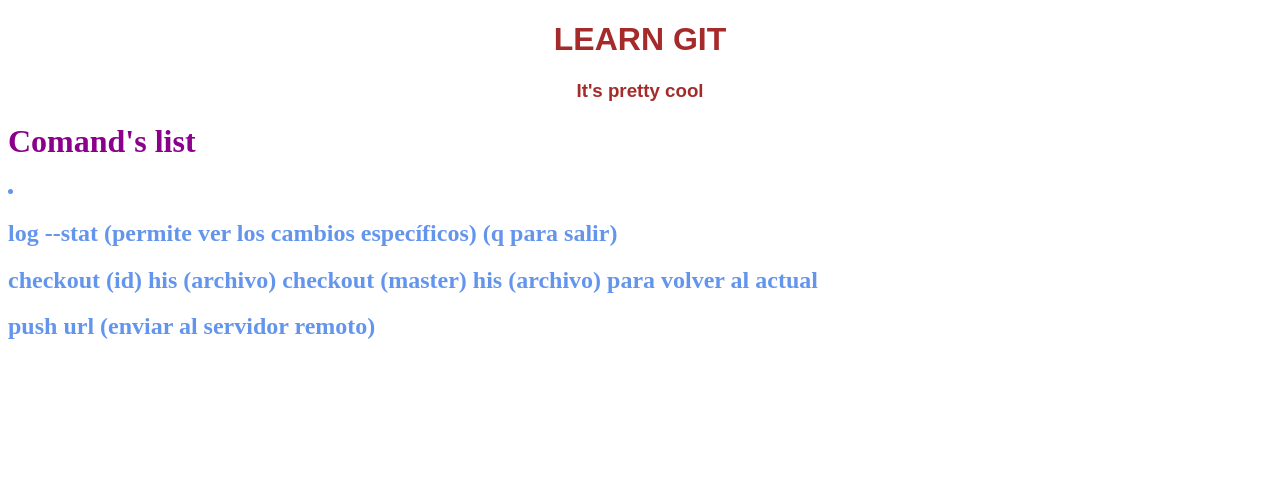
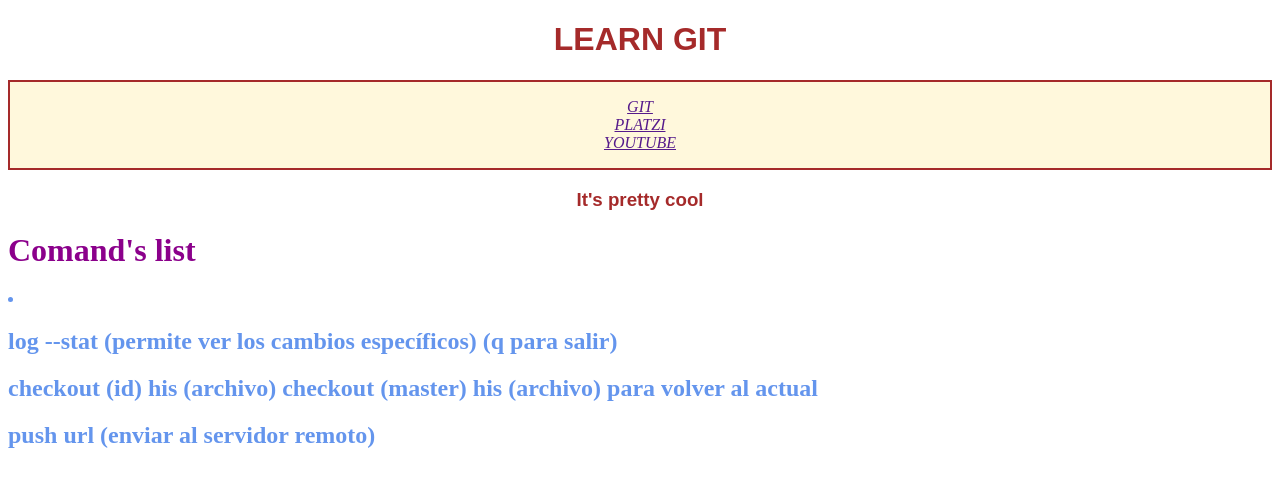
Before and after one commit to DanielDuDev/CourseGIT, a plain HTML site: page index.htm in a window 1280 px wide. Drawn offline with Linux system fonts and the light colour scheme.

Commit message:
añadiendo una navegación

```diff
--- a/index.htm
+++ b/index.htm
@@ -10,6 +10,21 @@
 <body>
     <div>
     <h1>LEARN GIT</h1>
+    <div class="container">
+        <nav class="navegation">
+            <a id="1" href="">
+                GIT
+            </a>
+            <br>
+            <a id="2" href="">
+                PLATZI
+            </a>
+            <br>
+            <a id="3" href="">
+                YOUTUBE
+            </a>
+        </nav>
+    </div>
     <h3>It's pretty cool</h3>
     </div>
     <div class="list-style">
--- a/main.css
+++ b/main.css
@@ -14,3 +14,13 @@ body {
 .subtitle-style{
     color: darkmagenta;
 }
+.container {
+  border: 2px solid;
+  background-color: cornsilk;
+}
+
+.navegation {
+  font-style: oblique;
+  font-family: "Times New Roman";
+  padding: 1em;
+}
```
Also changed, not shown: proyect.txt.
